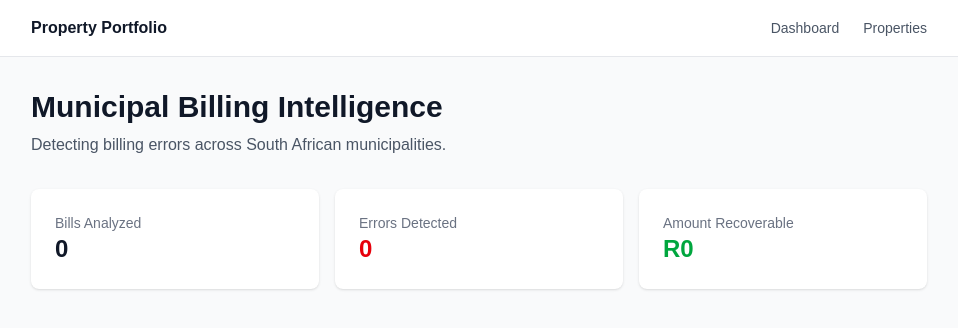
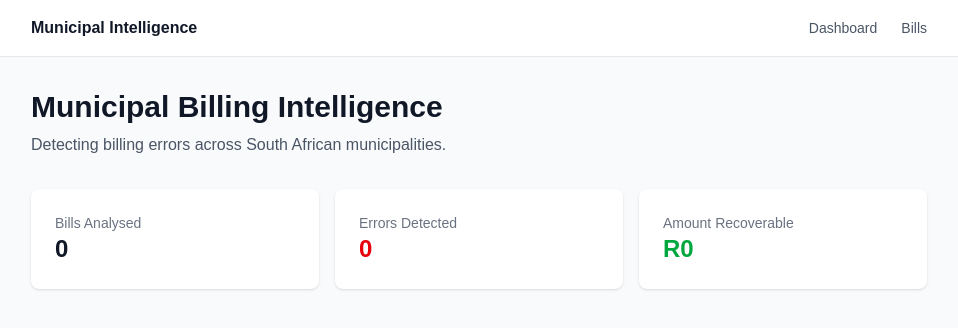
Before and after one commit to grahamch/municipal-intelligence, a Next.js app: page / in a window 1280 px wide. Shown: the top 328 px of the page, without its empty margins (161-1119 px from the left). Built offline with nearby package versions, Linux system fonts and the light colour scheme.

Commit message:
Restore all core files to correct state

```diff
--- a/app/components/StatCard.tsx
+++ b/app/components/StatCard.tsx
@@ -4,7 +4,7 @@ interface StatCardProps {
     valueColour?: string
   }
 
-export default function StatCard({label, value, valueColour = "text-gray-900"}: StatCardProps  ) {
+  export default function StatCard({ label, value, valueColour = "text-gray-900" }: StatCardProps) {
     return (
       <div className="bg-white rounded-lg p-6 shadow-sm">
         <p className="text-sm text-gray-500">{label}</p>
--- a/app/layout.tsx
+++ b/app/layout.tsx
@@ -1,47 +1,42 @@
-import type { Metadata } from "next";
-import { Geist, Geist_Mono } from "next/font/google";
-import "./globals.css";
-import link from "next/link"
-import Link from "next/link";
+import type { Metadata } from "next"
+import { Geist, Geist_Mono } from "next/font/google"
+import "./globals.css"
+import Link from "next/link"
 
 const geistSans = Geist({
   variable: "--font-geist-sans",
   subsets: ["latin"],
-});
+})
 
 const geistMono = Geist_Mono({
   variable: "--font-geist-mono",
   subsets: ["latin"],
-});
+})
 
 export const metadata: Metadata = {
-  title: "Create Next App",
-  description: "Generated by create next app",
-};
+  title: "Municipal Billing Intelligence",
+  description: "Detecting billing errors across South African municipalities",
+}
 
 export default function RootLayout({
   children,
 }: Readonly<{
-  children: React.ReactNode;
+  children: React.ReactNode
 }>) {
   return (
-    <html
-      lang="en"
-      className={`${geistSans.variable} ${geistMono.variable} h-full antialiased`}
-    >
-
+    <html lang="en" className={`${geistSans.variable} ${geistMono.variable} h-full antialiased`}>
       <body className="min-h-full flex flex-col">
         <nav className="bg-white border-b border-gray-200 px-8 py-4">
           <div className="max-w-4xl mx-auto flex items-center justify-between">
-      <span className="font-bold text-gray-900">Property Portfolio</span>
+            <span className="font-bold text-gray-900">Municipal Intelligence</span>
             <div className="flex gap-6">
-        <Link href="/practice" className="text-sm text-gray-600 hover:text-gray-900">Dashboard</Link>
-        <Link href="/practice/properties" className="text-sm text-gray-600 hover:text-gray-900">Properties</Link>
+              <Link href="/" className="text-sm text-gray-600 hover:text-gray-900">Dashboard</Link>
+              <Link href="/bills" className="text-sm text-gray-600 hover:text-gray-900">Bills</Link>
             </div>
           </div>
         </nav>
         {children}
       </body>
     </html>
-  );
+  )
 }
--- a/app/page.tsx
+++ b/app/page.tsx
@@ -11,8 +11,8 @@ export default function Home() {
           Detecting billing errors across South African municipalities.
         </p>
         <div className="mt-8 grid grid-cols-3 gap-4">
-          <StatCard label="Bills Analyzed" value="0" />
-          <StatCard label="Errors Detected" value="0" valueColour="text-red-600"/>
+          <StatCard label="Bills Analysed" value="0" />
+          <StatCard label="Errors Detected" value="0" valueColour="text-red-600" />
           <StatCard label="Amount Recoverable" value="R0" valueColour="text-green-600" />
         </div>
       </div>
--- a/app/practice/page.tsx
+++ b/app/practice/page.tsx
@@ -1,4 +1,6 @@
+
 import StatCard from "./components/StatCard"
+
 
 export default function Home() {
   return (
```
Lines whose indentation alone changed are shown as unchanged.
